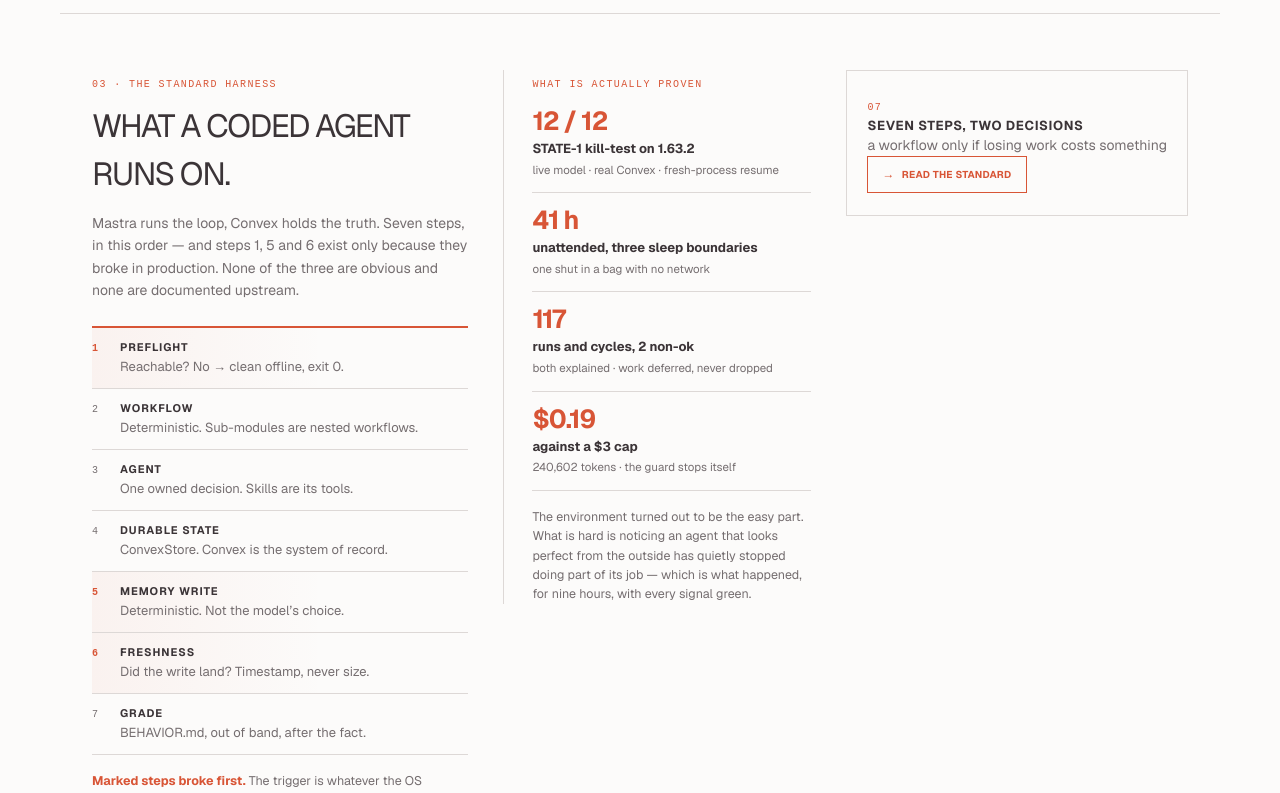
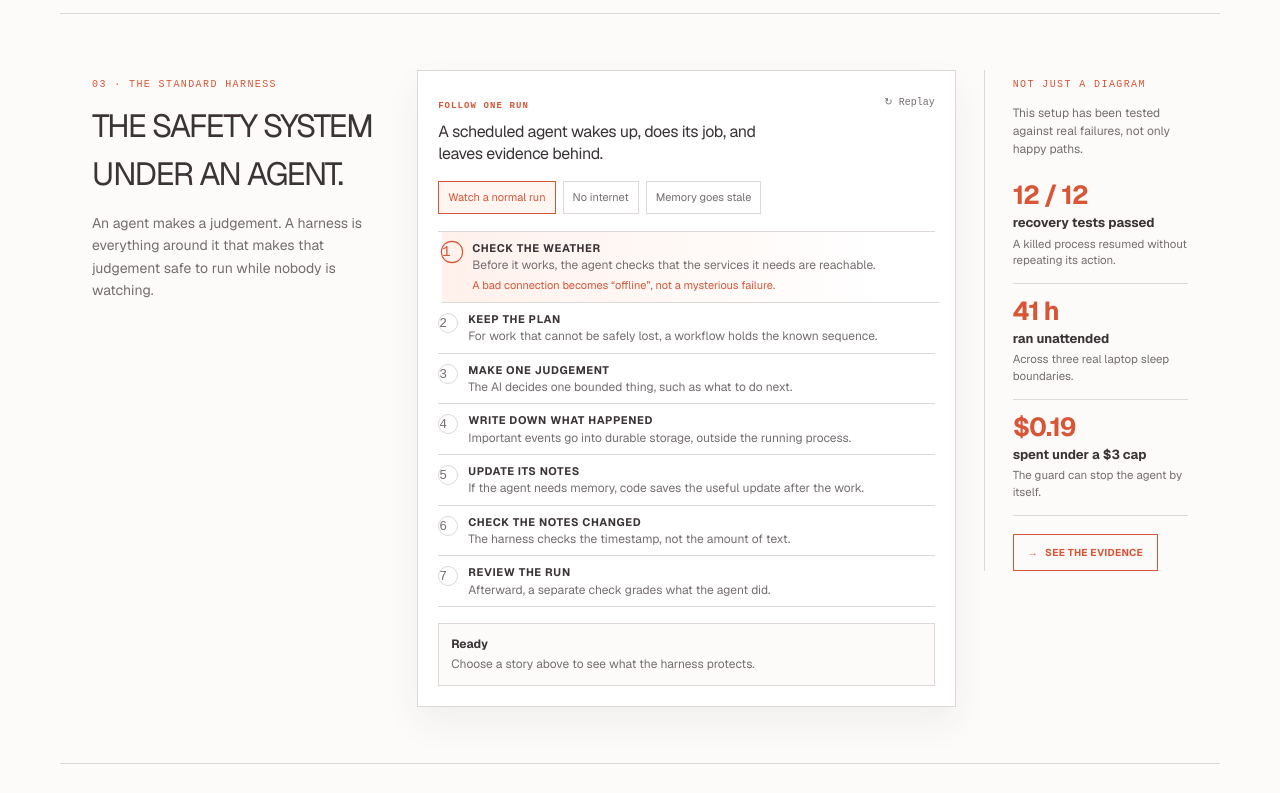
Before and after one commit to The-Utopia-Studio/studio-agent-framework, a Next.js app in the folder ui/agents-framework-ui/: page / in a window 1280 px wide. Shown: the part 1380-2173 px from the top of the page. Built offline with nearby package versions, Linux system fonts and the light colour scheme.

Commit message:
Make harness walkthrough interactive

```diff
--- a/ui/agents-framework-ui/app/components/StandardHarness.tsx
+++ b/ui/agents-framework-ui/app/components/StandardHarness.tsx
@@ -1,86 +1,95 @@
-// The home-page section for the standard harness.
-//
-// Uses the .standard grid that already existed in globals.css but had no consumer — three
-// columns: what it is, what is proven, and the way in.
+'use client';
+
+import { useEffect, useState } from 'react';
+
+type ScenarioId = 'normal' | 'offline' | 'memory';
+
 const STEPS = [
-  ['1', 'PREFLIGHT', 'Reachable? No → clean offline, exit 0.'],
-  ['2', 'WORKFLOW', 'Deterministic. Sub-modules are nested workflows.'],
-  ['3', 'AGENT', 'One owned decision. Skills are its tools.'],
-  ['4', 'DURABLE STATE', 'ConvexStore. Convex is the system of record.'],
-  ['5', 'MEMORY WRITE', 'Deterministic. Not the model’s choice.'],
-  ['6', 'FRESHNESS', 'Did the write land? Timestamp, never size.'],
-  ['7', 'GRADE', 'BEHAVIOR.md, out of band, after the fact.'],
-];
+  ['1', 'CHECK THE WEATHER', 'Before it works, the agent checks that the services it needs are reachable.', 'A bad connection becomes “offline”, not a mysterious failure.'],
+  ['2', 'KEEP THE PLAN', 'For work that cannot be safely lost, a workflow holds the known sequence.', 'Only needed when losing work mid-flight would matter.'],
+  ['3', 'MAKE ONE JUDGEMENT', 'The AI decides one bounded thing, such as what to do next.', 'The model is not allowed to invent the whole control flow.'],
+  ['4', 'WRITE DOWN WHAT HAPPENED', 'Important events go into durable storage, outside the running process.', 'A fresh process can understand what happened before it started.'],
+  ['5', 'UPDATE ITS NOTES', 'If the agent needs memory, code saves the useful update after the work.', 'The agent cannot merely say that it remembered something.'],
+  ['6', 'CHECK THE NOTES CHANGED', 'The harness checks the timestamp, not the amount of text.', 'A note can look healthy while quietly becoming stale.'],
+  ['7', 'REVIEW THE RUN', 'Afterward, a separate check grades what the agent did.', 'The agent does not mark its own homework.'],
+] as const;
 
-// Numbers, not adjectives. Every one of these is in long-horizon/ with the run behind it.
+const SCENARIOS: Record<ScenarioId, { label: string; lead: string; start: number; stopAt?: number; result: string }> = {
+  normal: { label: 'Watch a normal run', lead: 'A scheduled agent wakes up, does its job, and leaves evidence behind.', start: 0, result: 'Done — the run is recorded and can be checked later.' },
+  offline: { label: 'No internet', lead: 'It wakes up during a laptop sleep, before the network is ready.', start: 0, stopAt: 0, result: 'Stopped safely — recorded as offline. No half-started work and no false alarm.' },
+  memory: { label: 'Memory goes stale', lead: 'Everything looks fine, but the agent has quietly stopped updating its notes.', start: 4, stopAt: 5, result: 'Caught — freshness sees an old timestamp, even if the notes still look full.' },
+};
+
 const PROVEN = [
-  ['12 / 12', 'STATE-1 kill-test on 1.63.2', 'live model · real Convex · fresh-process resume'],
-  ['41 h', 'unattended, three sleep boundaries', 'one shut in a bag with no network'],
-  ['117', 'runs and cycles, 2 non-ok', 'both explained · work deferred, never dropped'],
-  ['$0.19', 'against a $3 cap', '240,602 tokens · the guard stops itself'],
+  ['12 / 12', 'recovery tests passed', 'A killed process resumed without repeating its action.'],
+  ['41 h', 'ran unattended', 'Across three real laptop sleep boundaries.'],
+  ['$0.19', 'spent under a $3 cap', 'The guard can stop the agent by itself.'],
 ];
 
 export default function StandardHarness() {
+  const [scenario, setScenario] = useState<ScenarioId>('normal');
+  const [activeStep, setActiveStep] = useState(0);
+  const [running, setRunning] = useState(false);
+  const current = SCENARIOS[scenario];
+  const finalStep = current.stopAt ?? STEPS.length - 1;
+  const complete = activeStep === finalStep && !running;
+
+  const play = (next: ScenarioId = scenario) => {
+    const nextScenario = SCENARIOS[next];
+    const nextFinalStep = nextScenario.stopAt ?? STEPS.length - 1;
+    setScenario(next);
+    setActiveStep(nextScenario.start);
+    setRunning(nextScenario.start < nextFinalStep);
+  };
+
+  useEffect(() => {
+    if (!running || activeStep >= finalStep) return;
+    const timer = window.setTimeout(() => {
+      const nextStep = activeStep + 1;
+      setActiveStep(nextStep);
+      if (nextStep >= finalStep) setRunning(false);
+    }, 720);
+    return () => window.clearTimeout(timer);
+  }, [activeStep, finalStep, running]);
+
   return (
     <section className="standard" id="harness">
-      <div className="standard-lead">
+      <div className="standard-heading">
         <label>03 · THE STANDARD HARNESS</label>
-        <h2>WHAT A CODED AGENT RUNS ON.</h2>
-        <p className="standard-intro">
-          Mastra runs the loop, Convex holds the truth. Seven steps, in this order — and steps 1, 5
-          and 6 exist only because they broke in production. None of the three are obvious and none
-          are documented upstream.
-        </p>
+        <h2>THE SAFETY SYSTEM UNDER AN AGENT.</h2>
+        <p className="standard-intro">An agent makes a judgement. A harness is everything around it that makes that judgement safe to run while nobody is watching.</p>
+      </div>
 
-        <ol className="harness-steps">
-          {STEPS.map(([n, name, note]) => (
-            <li key={n} className={n === '1' || n === '5' || n === '6' ? 'hard-won' : undefined}>
-              <b>{n}</b>
-              <div>
-                <strong>{name}</strong>
-                <span>{note}</span>
-              </div>
-            </li>
-          ))}
+      <div className="harness-playground">
+        <div className="harness-playground-head">
+          <div><span className="harness-kicker">FOLLOW ONE RUN</span><h3>{current.lead}</h3></div>
+          <button className="harness-replay" onClick={() => play()} aria-label="Replay this run">↻ Replay</button>
+        </div>
+        <div className="harness-scenarios" role="group" aria-label="Choose a harness scenario">
+          {(Object.keys(SCENARIOS) as ScenarioId[]).map((id) => <button key={id} className={scenario === id ? 'scenario-button is-selected' : 'scenario-button'} onClick={() => play(id)} aria-pressed={scenario === id}>{SCENARIOS[id].label}</button>)}
+        </div>
+        <ol className="harness-steps" aria-label="Seven harness steps">
+          {STEPS.map(([n, name, plainEnglish, why], index) => {
+            const state = index < activeStep ? 'is-done' : index === activeStep ? 'is-active' : '';
+            const isStopped = complete && scenario !== 'normal' && index === finalStep;
+            return <li key={n} className={`${state} ${isStopped ? 'is-caught' : ''}`}>
+              <span className="step-dot" aria-hidden="true">{index < activeStep ? '✓' : n}</span>
+              <button className="step-copy" onClick={() => setActiveStep(index)} aria-current={index === activeStep ? 'step' : undefined}>
+                <strong>{name}</strong><span>{plainEnglish}</span>{index === activeStep && <em>{why}</em>}
+              </button>
+            </li>;
+          })}
         </ol>
-        <p className="harness-note">
-          <em>Marked steps broke first.</em> The trigger is whatever the OS dispatches — a fellow
-          request, a signal, a schedule. Only what calls step 1 changes.
+        <p className={complete ? `harness-result ${scenario === 'normal' ? 'is-success' : 'is-caught'}` : 'harness-result'} aria-live="polite">
+          <b>{running ? 'Running…' : complete ? scenario === 'normal' ? '✓ Safe finish' : '✓ Problem caught' : 'Ready'}</b>
+          <span>{running ? `Step ${activeStep + 1} is doing its job.` : complete ? current.result : 'Choose a story above to see what the harness protects.'}</span>
         </p>
       </div>
 
-      <div className="standard-proof">
-        <label>WHAT IS ACTUALLY PROVEN</label>
-        {PROVEN.map(([fig, what, how]) => (
-          <article key={what} className="proof-row">
-            <b>{fig}</b>
-            <strong>{what}</strong>
-            <span>{how}</span>
-          </article>
-        ))}
-        <p className="harness-caveat">
-          The environment turned out to be the easy part. What is hard is noticing an agent that
-          looks perfect from the outside has quietly stopped doing part of its job — which is what
-          happened, for nine hours, with every signal green.
-        </p>
-      </div>
-
-      <aside className="standard-cta">
-        <span className="hero-aside-num">07</span>
-        <p className="hero-aside-title">SEVEN STEPS, TWO DECISIONS</p>
-        <p className="hero-aside-sub">a workflow only if losing work costs something</p>
-        <a
-          className="btn-download"
-          href="https://github.com/The-Utopia-Studio/studio-agent-framework/tree/main/long-horizon"
-          target="_blank"
-          rel="noreferrer"
-          title="long-horizon/ — the harness, memory, the Inngest result, and conduct grading, each separating proven from unproven"
-        >
-          <span className="btn-download-arrow" aria-hidden="true">
-            →
-          </span>
-          <span>Read the standard</span>
-        </a>
+      <aside className="standard-proof">
+        <label>NOT JUST A DIAGRAM</label><p className="proof-intro">This setup has been tested against real failures, not only happy paths.</p>
+        {PROVEN.map(([fig, what, how]) => <article key={what} className="proof-row"><b>{fig}</b><strong>{what}</strong><span>{how}</span></article>)}
+        <a className="btn-download" href="https://github.com/The-Utopia-Studio/studio-agent-framework/tree/main/long-horizon" target="_blank" rel="noreferrer"><span aria-hidden="true">→</span><span>See the evidence</span></a>
       </aside>
     </section>
   );
--- a/ui/agents-framework-ui/app/globals.css
+++ b/ui/agents-framework-ui/app/globals.css
@@ -858,6 +858,183 @@
   min-width: 210px;
 }
 
+/* A harness is hard to understand as an architecture list. This turns the section into a
+   small, replayable story: let someone see both the normal path and the moments it intervenes. */
+.standard {
+  grid-template-columns: minmax(0, 0.8fr) minmax(0, 1.45fr) minmax(190px, 0.55fr);
+  gap: 28px;
+}
+
+.standard-heading h2 {
+  max-width: 9em;
+}
+
+.standard-heading .standard-intro {
+  margin-bottom: 0;
+}
+
+.harness-playground {
+  border: 1px solid var(--line);
+  background: #fff;
+  padding: 20px;
+  box-shadow: 0 16px 34px rgba(59, 52, 55, 0.06);
+}
+
+.harness-playground-head {
+  display: flex;
+  gap: 16px;
+  justify-content: space-between;
+  align-items: flex-start;
+}
+
+.harness-kicker {
+  color: var(--accent);
+  font: 9px ui-monospace, monospace;
+  font-weight: bold;
+  letter-spacing: 0.12em;
+}
+
+.harness-playground h3 {
+  margin: 6px 0 0;
+  max-width: 33ch;
+  font-size: 16px;
+  line-height: 1.35;
+  letter-spacing: -0.025em;
+}
+
+.harness-replay,
+.scenario-button,
+.step-copy {
+  border: 0;
+  background: none;
+}
+
+.harness-replay {
+  color: var(--muted);
+  font: 10px ui-monospace, monospace;
+  white-space: nowrap;
+  padding: 5px 0;
+}
+
+.harness-replay:hover { color: var(--accent); transform: rotate(-8deg); }
+.harness-replay:focus-visible,
+.scenario-button:focus-visible,
+.step-copy:focus-visible { outline: 2px solid var(--accent); outline-offset: 3px; }
+
+.harness-scenarios {
+  display: flex;
+  flex-wrap: wrap;
+  gap: 7px;
+  margin: 17px 0;
+}
+
+.scenario-button {
+  border: 1px solid var(--line);
+  color: var(--muted);
+  font-size: 11px;
+  padding: 7px 9px;
+}
+
+.scenario-button:hover,
+.scenario-button.is-selected {
+  border-color: var(--accent);
+  color: var(--accent);
+  background: #fff6f2;
+}
+
+.harness-playground .harness-steps {
+  border-top: 1px solid var(--line);
+}
+
+.harness-playground .harness-steps li {
+  gap: 10px;
+  align-items: flex-start;
+  padding: 8px 0;
+  background: none;
+  transition: background 220ms cubic-bezier(0.25, 1, 0.5, 1), transform 220ms cubic-bezier(0.25, 1, 0.5, 1);
+}
+
+.step-dot {
+  display: grid;
+  place-items: center;
+  width: 20px;
+  height: 20px;
+  flex: none;
+  border: 1px solid var(--line);
+  border-radius: 50%;
+  color: var(--muted);
+  font: 9px ui-monospace, monospace;
+  transition: background 180ms ease, color 180ms ease, border-color 180ms ease, transform 180ms cubic-bezier(0.25, 1, 0.5, 1);
+}
+
+.harness-playground .harness-steps li.is-done .step-dot {
+  border-color: #719d7d;
+  background: #719d7d;
+  color: white;
+}
+
+.harness-playground .harness-steps li.is-active {
+  background: linear-gradient(90deg, #fff1ec, transparent 88%);
+  transform: translateX(4px);
+}
+
+.harness-playground .harness-steps li.is-active .step-dot {
+  border-color: var(--accent);
+  color: var(--accent);
+  transform: scale(1.12);
+  animation: step-pulse 1.2s ease-in-out infinite;
+}
+
+.harness-playground .harness-steps li.is-caught .step-dot {
+  border-color: var(--accent);
+  background: var(--accent);
+  color: white;
+  animation: caught 360ms cubic-bezier(0.25, 1, 0.5, 1) both;
+}
+
+.step-copy {
+  display: block;
+  width: 100%;
+  padding: 0;
+  text-align: left;
+}
+
+.harness-playground .step-copy strong { font-size: 11px; letter-spacing: 0.06em; }
+.harness-playground .step-copy span { margin-top: 1px; font-size: 12px; line-height: 1.35; }
+.step-copy em { display: block; margin-top: 5px; color: var(--accent); font-size: 11px; font-style: normal; line-height: 1.4; animation: rise 220ms both; }
+
+.harness-result {
+  display: grid;
+  gap: 3px;
+  margin: 16px 0 0;
+  padding: 12px;
+  border: 1px solid var(--line);
+  background: #fcfbfa;
+  color: var(--muted);
+  font-size: 12px;
+  line-height: 1.4;
+}
+
+.harness-result b { color: var(--ink); }
+.harness-result.is-success { border-color: #b9d3c5; background: #f1f7f3; }
+.harness-result.is-success b { color: #3f7d5c; }
+.harness-result.is-caught { border-color: #eec4b8; background: #fdf2ee; }
+.harness-result.is-caught b { color: var(--accent); }
+
+.proof-intro { margin: 10px 0 10px; color: var(--muted); font-size: 12px; line-height: 1.5; }
+.standard-proof .btn-download { margin-top: 18px; }
+
+@keyframes step-pulse { 50% { box-shadow: 0 0 0 5px rgba(216, 85, 54, 0.12); } }
+@keyframes caught { from { transform: scale(0.6); } to { transform: scale(1); } }
+
+@media (prefers-reduced-motion: reduce) {
+  .harness-playground *, .harness-playground *::before, .harness-playground *::after {
+    animation-duration: 0.01ms !important;
+    animation-iteration-count: 1 !important;
+    transition-duration: 0.01ms !important;
+  }
+}
+
 /* ============================================================================
    LEARNINGS
    ============================================================================ */
```
